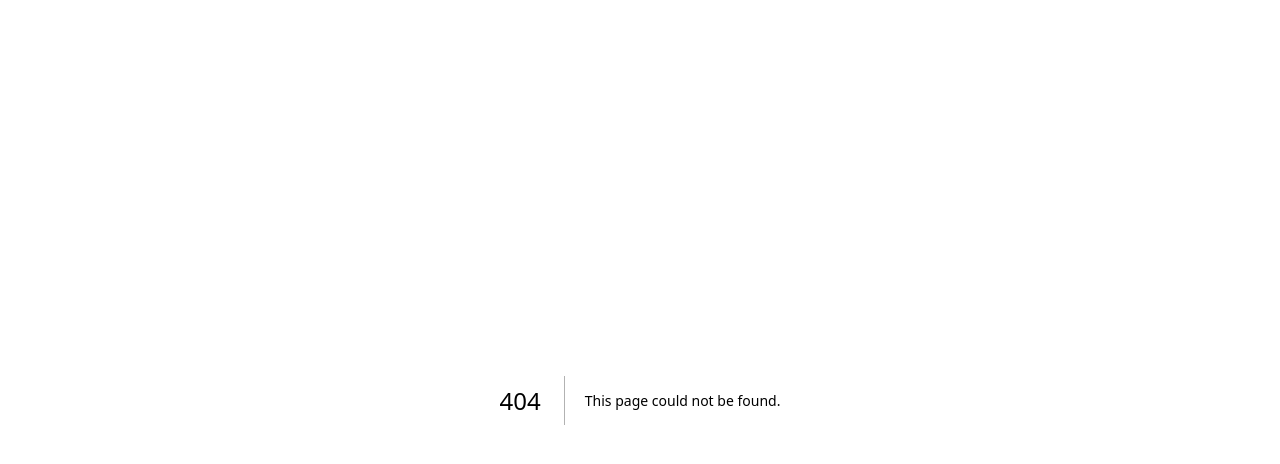
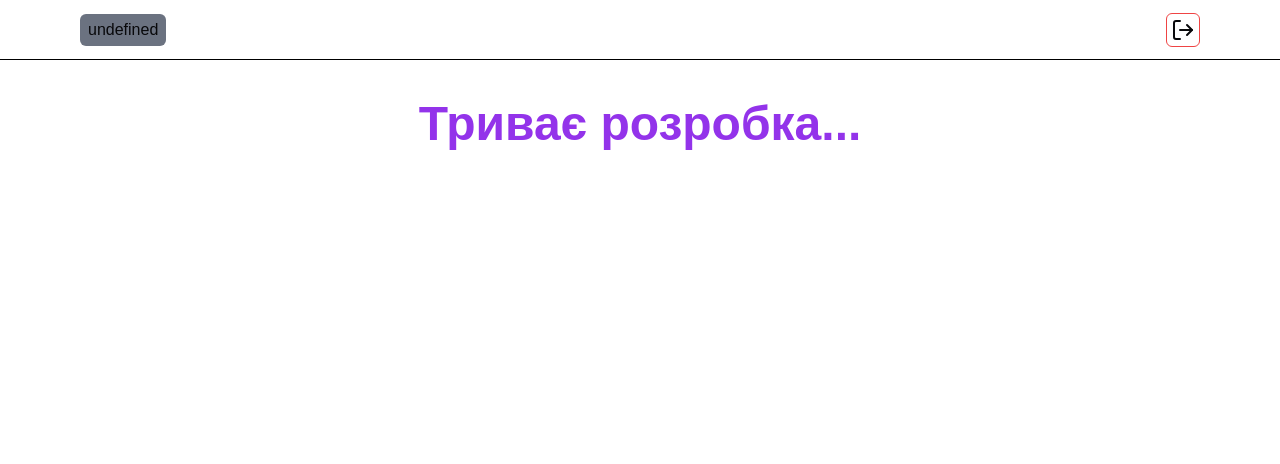
Before and after one commit to Sviatyc/Tappy, a Next.js app: page /tappy/game in a window 1280 px wide. Before the commit this address had no page. Shown: the top 464 px of the page. Built offline with nearby package versions, Linux system fonts and the light colour scheme; no server answers.

Commit message:
Feat: add main page with navigation

```diff
--- a/app/layout.tsx
+++ b/app/layout.tsx
@@ -14,8 +14,8 @@ const geistMono = localFont({
 });
 
 export const metadata: Metadata = {
-  title: "Create Next App",
-  description: "Generated by create next app",
+  title: "Tappy",
+  description: "Ваші думки стають реальними",
 };
 
 export default function RootLayout({
--- a/app/tappy/layouts/header.tsx
+++ b/app/tappy/components/Header.tsx
@@ -1,5 +1,6 @@
 import { auth } from '@/app/firebase/firebase'
 import { signOut } from 'firebase/auth'
+import { LogOut } from 'lucide-react'
 import React from 'react'
 
 type Props = {
@@ -11,7 +12,7 @@ function Header({username}: Props) {
   return (
     <header className='w-full h-[60px] flex justify-between items-center border-b-[1px] border-black px-20'>
         <p className='bg-gray-500 py-1 px-2 rounded-md'>{username}</p>
-        <button className='border-[1px] border-red-500 p-1 rounded-md hover:bg-red-500' onClick={()=>signOut(auth)}>sign out</button>
+        <button className='border-[1px] border-red-500 p-1 rounded-md hover:bg-red-500' onClick={()=>signOut(auth)}><LogOut /></button>
     </header>
   )
 }
--- /dev/null
+++ b/app/tappy/components/NavigateCard.tsx
@@ -0,0 +1,19 @@
+'use client'
+
+import React from 'react'
+import { useRouter } from 'next/navigation'
+
+type Props = {
+    text: string
+    nav: string
+    className: string
+}
+
+function NavigateCard({text, nav, className}: Props) {
+    const router = useRouter()
+  return (
+    <div className={`h-[145px] sm:h-[170px] text-white cursor-pointer hover:opacity-85 font-bold text-4xl md:text-5xl uppercase text-center flex items-center justify-center rounded-xl ${className}`} onClick={()=>router.push(nav)}>{text}</div>
+  )
+}
+
+export default NavigateCard
--- a/app/tappy/components/messageCard.tsx
+++ b/app/tappy/forum/components/messageCard.tsx
@@ -14,15 +14,14 @@ function MessageCard({ likedBy, message, username, messageId }: Props) {
   const [isExpanded, setIsExpanded] = useState(false);
   const isLikedByCurrentUser = likedBy.includes(auth.currentUser?.uid || '');
 
-  // Максимальна кількість символів, після яких текст буде обрезаний
-  const maxCharacters = 50; // Ви можете змінити це значення
+  const maxCharacters = 50;
 
   const handleToggleExpand = () => {
     setIsExpanded(!isExpanded);
   };
 
   return (
-    <div className='w-[300px] h-auto rounded-lg flex flex-col justify-between bg-gray-200 border-2 border-pink-200 py-1 px-3'>
+    <div className='w-[300px] object-none rounded-lg flex flex-col justify-between bg-gray-200 border-2 border-pink-200 py-1 px-3'>
       <div>
         <p className='font-bold mt-1'>{username}</p>
         <div className='bg-slate-100 rounded-md p-1 mt-2'>
--- /dev/null
+++ b/app/tappy/forum/page.tsx
@@ -0,0 +1,25 @@
+'use client'
+
+import React from 'react'
+import { useAuth } from '@/app/hooks/useAuth'
+import AddMessage from './components/addMessage'
+import AllMessages from './layouts/allMessages'
+import MainLayout from '../layouts/MainLayout'
+
+function Tappy() {
+  const {loading} = useAuth()
+
+  if(loading) return <p className='text-center'>Loading...</p>
+  return(
+    <MainLayout>
+      <main className='relative w-screen h-screen'>
+        <div className='px-20'>
+          <AllMessages />
+          <AddMessage />
+        </div>
+      </main>
+    </MainLayout>
+  )
+}
+
+export default Tappy
--- /dev/null
+++ b/app/tappy/game/page.tsx
@@ -0,0 +1,12 @@
+import React from 'react'
+import MainLayout from '../layouts/MainLayout'
+
+function Game() {
+  return (
+    <MainLayout>
+        <div className='sm:text-5xl text-purple-600 text-center font-bold mt-10'>Триває розробка...</div>
+    </MainLayout>
+  )
+}
+
+export default Game
--- /dev/null
+++ b/app/tappy/layouts/MainLayout.tsx
@@ -0,0 +1,19 @@
+'use client'
+import React from 'react'
+import Header from '@/app/tappy/components/Header'
+import { useCurrentUser } from '@/app/hooks/useCurrentUser'
+
+
+function MainLayout({children}: Readonly<{
+    children: React.ReactNode;
+  }>) {
+  const {user} = useCurrentUser()
+  return (
+    <div>
+      <Header username={String(user?.username)}/>
+      {children}
+    </div>
+  )
+}
+
+export default MainLayout
--- a/app/tappy/page.tsx
+++ b/app/tappy/page.tsx
@@ -1,25 +1,18 @@
-'use client'
-
 import React from 'react'
-import Header from './layouts/header'
-import {useCurrentUser} from '@/app/hooks/useCurrentUser'
-import { useAuth } from '../hooks/useAuth'
-import AddMessage from './components/addMessage'
-import AllMessages from './layouts/allMessages'
+import MainLayout from './layouts/MainLayout'
+import NavigateCard from './components/NavigateCard'
 
 function Tappy() {
-  const {user} = useCurrentUser()
-  const {loading} = useAuth()
-
-  if(loading) return <p className='text-center'>Loading...</p>
-  return(
-    <main className='relative w-screen h-screen'>
-      <Header username={String(user?.username)}/>
-      <div className='px-20'>
-        <AllMessages />
-        <AddMessage />
-      </div>
-    </main>
+  return (
+    <MainLayout>
+        <div className='w-screen h-screen flex justify-center items-center'>
+            <div className='w-[85%] sm:w-[70%] flex flex-wrap justify-between gap-2'>
+                <NavigateCard nav='/tappy/forum' text='Форум' className='bg-purple-600 sm:w-[49%] w-[100%]'/>
+                <NavigateCard nav='/tappy/game' text='Потапати' className='bg-green-600 sm:w-[49%] w-[100%]'/>
+                <NavigateCard nav='/user/profile' text='Профіль' className='bg-red-500 w-[100%]'/>
+            </div>
+        </div>
+    </MainLayout>
   )
 }
 
--- /dev/null
+++ b/app/user/profile/page.tsx
@@ -0,0 +1,9 @@
+import React from 'react'
+
+function Profile() {
+  return (
+    <div className='sm:text-5xl text-purple-600 text-center font-bold mt-10'>Триває розробка...</div>
+  )
+}
+
+export default Profile
```
Also changed, not shown: app/tappy/forum/components/addMessage.tsx (renamed from app/tappy/components/addMessage.tsx), app/tappy/forum/layouts/allMessages.tsx (renamed from app/tappy/layouts/allMessages.tsx).
